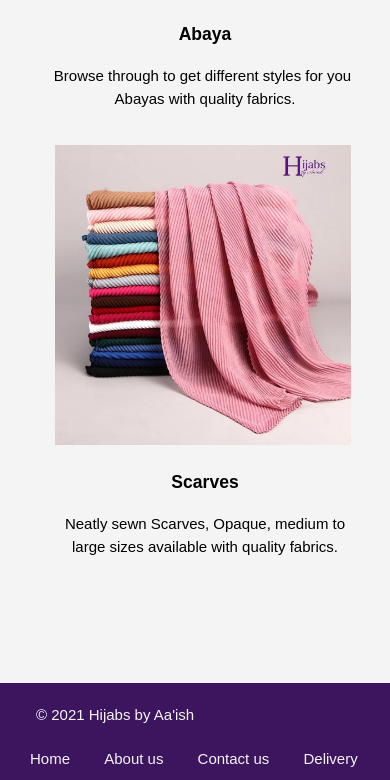
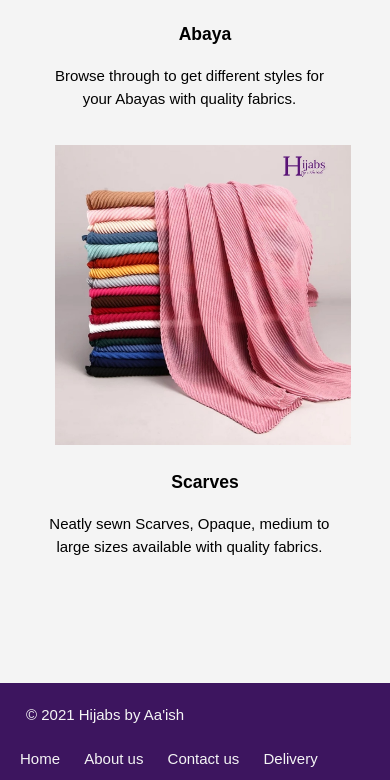
Before and after one commit to aaeshayousuf/Hijabs-by-Aaish, a plain HTML site: page index.html in a window 390 px wide. Shown: the part 1665-2445 px from the top of the page. Drawn offline with Linux system fonts and the light colour scheme.

Commit message:
Add files via upload

```diff
--- a/css/style.css
+++ b/css/style.css
@@ -193,4 +193,13 @@ footer{
         width: 100px;
         margin-bottom: 5px;
     }
+    #boxes .box p{
+        width: 90%;
+    }
+    .footer-top p{
+        padding-left: 20px;
+    }
+    .left a{
+        padding-left: 20px;
+    }
 }
```
